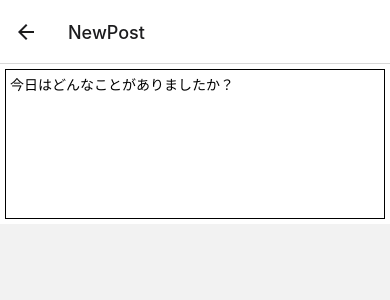
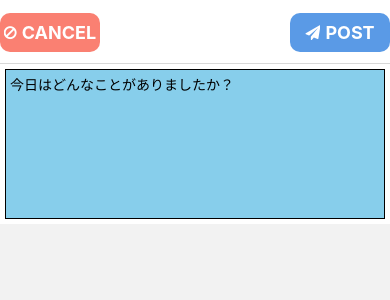
Before and after one commit to yukFuruya/TsMemo, a React Native app: screen /NewPost in a window 390 px wide. Shown: the top 300 px of the page. Built offline with nearby package versions, Linux system fonts and the light colour scheme; what expo-linking would draw is missing.

Commit message:
add two buttons

```diff
--- a/navigation/index.tsx
+++ b/navigation/index.tsx
@@ -19,6 +19,7 @@ import {
   Touchable,
   TouchableOpacity,
 } from "react-native";
+import { Button } from "react-native-elements";
 
 import Colors from "../constants/Colors";
 import useColorScheme from "../hooks/useColorScheme";
@@ -43,6 +44,7 @@ export default function Navigation({
     <NavigationContainer
       linking={LinkingConfiguration}
       theme={colorScheme === "dark" ? DarkTheme : DefaultTheme}
+      // theme={DefaultTheme}
     >
       <RootNavigator />
     </NavigationContainer>
@@ -56,6 +58,7 @@ export default function Navigation({
 const Stack = createNativeStackNavigator<RootStackParamList>();
 
 function RootNavigator() {
+  const colorScheme = useColorScheme();
   return (
     <Stack.Navigator>
       <Stack.Screen
@@ -63,7 +66,58 @@ function RootNavigator() {
         component={BottomTabNavigator}
         options={{ headerShown: false }}
       />
-      <Stack.Screen name="NewPost" component={NewPostScreen} />
+      <Stack.Screen
+        name="NewPost"
+        component={NewPostScreen}
+        options={({ navigation }: RootTabScreenProps<"NewPost">) => ({
+            title: "",
+            headerLeft:() => (
+              <Button
+                onPress={() => navigation.navigate("TabOne")}
+                title="CANCEL"
+                icon={{
+                  name: 'ban',
+                  type: 'font-awesome',
+                  size: 15,
+                  color: 'white',
+                }}
+                titleStyle={{ fontWeight: '700' }}
+                buttonStyle={{
+                  backgroundColor: 'salmon',
+                  borderColor: 'transparent',
+                  borderRadius: 10,
+                  paddingLeft: 3
+                }}
+                containerStyle={{
+                  width: 100,
+                }}
+              />
+            ),
+            headerRight:() => (
+              <Button
+                onPress={() => navigation.navigate("TabOne")}
+                title="POST"
+                icon={{
+                  name: 'paper-plane',
+                  type: 'font-awesome',
+                  size: 15,
+                  color: 'white',
+                }}
+                titleStyle={{ fontWeight: '700' }}
+                buttonStyle={{
+                  backgroundColor: 'rgba(90, 154, 230, 1)',
+                  borderColor: 'transparent',
+                  borderRadius: 10,
+                  paddingLeft: 3
+                }}
+                containerStyle={{
+                  width: 100,
+
+                }}
+              />
+            )
+          })}
+      />
       <Stack.Screen
         name="NotFound"
         component={NotFoundScreen}
--- a/package.json
+++ b/package.json
@@ -20,7 +20,7 @@
     "@react-navigation/native-stack": "^6.1.0",
     "expo": "~44.0.0",
     "expo-asset": "~8.4.4",
-    "expo-constants": "~13.0.0",
+    "expo-constants": "~13.0.1",
     "expo-font": "~10.0.4",
     "expo-linking": "~3.0.0",
     "expo-splash-screen": "~0.14.0",
@@ -29,6 +29,7 @@
     "react": "17.0.1",
     "react-dom": "17.0.1",
     "react-native": "0.64.3",
+    "react-native-elements": "^3.4.2",
     "react-native-paper": "^4.11.2",
     "react-native-safe-area-context": "3.3.2",
     "react-native-screens": "~3.10.1",
--- a/screens/NewPostScreen.tsx
+++ b/screens/NewPostScreen.tsx
@@ -8,7 +8,7 @@ export default function NewPostScreen() {
   const [memo, onChangeMemo] = React.useState("");
 
   return (
-    <View >
+    <View>
       <TextInput
         multiline
         style={styles.input}
@@ -30,6 +30,6 @@ const styles = StyleSheet.create({
     margin: 5,
     borderWidth: 1,
     padding: 4,
+    backgroundColor: "skyblue",
   },
-
 });
--- a/types.tsx
+++ b/types.tsx
@@ -29,6 +29,7 @@ export type RootStackScreenProps<Screen extends keyof RootStackParamList> =
 export type RootTabParamList = {
   TabOne: undefined;
   TabTwo: undefined;
+  NewPost: undefined;
 };
 
 export type RootTabScreenProps<Screen extends keyof RootTabParamList> =
```
Also changed, not shown: 1 other file (tests, documents, lock files or other folders).
